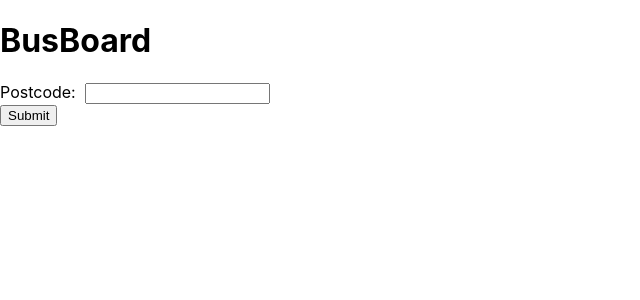
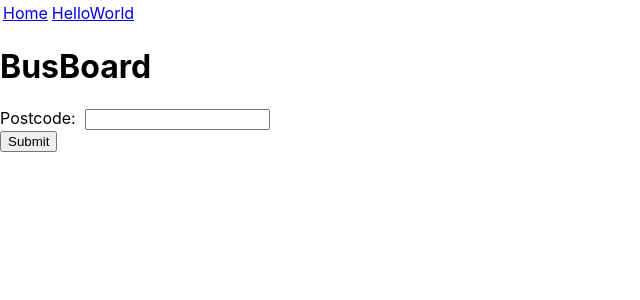
Before and after one commit to SamYap-Softwire/bus-board, a React (Create React App) app: page / in a window 1280 px wide. Shown: the top 300 px of the page, without its empty margins (0-640 px from the left). Built offline with nearby package versions, Linux system fonts and the light colour scheme.

Commit message:
Added router to Hello World page

```diff
--- a/package.json
+++ b/package.json
@@ -12,6 +12,7 @@
     "@types/react-dom": "^18.2.6",
     "react": "^18.2.0",
     "react-dom": "^18.2.0",
+    "react-router-dom": "^6.14.1",
     "react-scripts": "5.0.1",
     "typescript": "^4.9.5",
     "web-vitals": "^2.1.4"
--- a/src/index.tsx
+++ b/src/index.tsx
@@ -1,8 +1,24 @@
 import React from 'react';
+import { BrowserRouter, Routes, Route } from "react-router-dom";
 import ReactDOM from 'react-dom/client';
 import './index.css';
-import App from './App';
+import Layout from './pages/Layout';
+import Home from './pages/Home';
+import HelloWorld from './pages/HelloWorld';
 import reportWebVitals from './reportWebVitals';
+
+export default function App(){
+  return (
+    <BrowserRouter>
+      <Routes>
+        <Route path="/" element={<Layout />}>
+          <Route index element={<Home />}/>
+          <Route path="helloworld" element={<HelloWorld />}/>
+        </Route>
+      </Routes>
+    </BrowserRouter>
+  );
+}
 
 const root = ReactDOM.createRoot(
   document.getElementById('root') as HTMLElement
--- /dev/null
+++ b/src/pages/HelloWorld.tsx
@@ -0,0 +1,5 @@
+// can change to do delayed bus
+
+export default function HelloWorld () {
+    return <>{"Hello"}</>
+}
--- a/src/App.tsx
+++ b/src/pages/Home.tsx
@@ -15,7 +15,7 @@ async function getBuses({ postcode }: Props): Promise<any> {
   return returnedObject.content;
 }
 
-function App(): React.ReactElement {
+function Home(): React.ReactElement {
   const [postcode, setPostcode] = useState("");
   const [tableData, setTableData] = useState([<tr><th></th></tr>]);
   const [errorData, setErrorData] = useState("");
@@ -58,4 +58,4 @@ function App(): React.ReactElement {
   }
 
 
-export default App;
+export default Home;
--- /dev/null
+++ b/src/pages/Layout.tsx
@@ -0,0 +1,19 @@
+import { Outlet, Link } from "react-router-dom";
+
+const Layout = () => {
+  return (
+    <>
+      <nav>
+        <table>
+          <tr>
+            <td><Link to="/">Home</Link></td>
+            <td><Link to="/helloworld">HelloWorld</Link></td>
+          </tr>
+        </table>
+      </nav>
+      <Outlet />
+    </>
+  );
+};
+
+export default Layout;
```
Also changed, not shown: src/pages/getBus.ts (renamed from src/getBus.ts), 1 other file (tests, documents, lock files or other folders).
